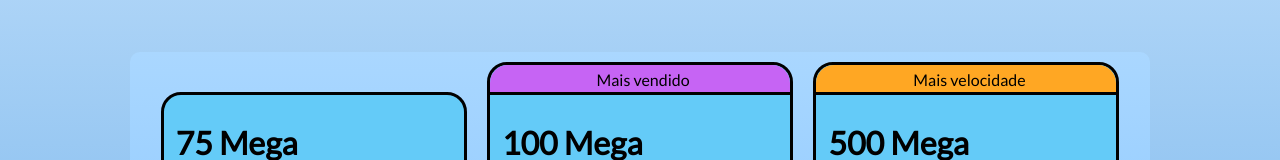
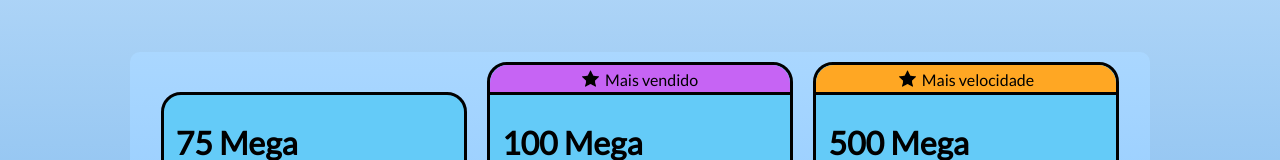
Before and after one commit to tvbrgamer/Konnect, a website: page html/index.html in a window 1280 px wide. Shown: the part 340-500 px from the top of the page. Drawn offline with nearby package versions, Linux system fonts and the light colour scheme; the site is published under a folder, as on GitHub Pages, so addresses that start at the root find nothing; a script that the page names is missing.

Commit message:
fix star image

```diff
--- a/html/index.html
+++ b/html/index.html
@@ -131,7 +131,7 @@
 
         <div class="cardBox">
             <div class="cardTop" id="cardMaisvendido">
-                <img src="/imagens/estrela.png" alt="" srcset="">
+                <img src="./imagens/estrela.png" alt="" srcset="">
                 <span>&nbsp Mais vendido</span>
             </div>
             <div class="cardItem">
@@ -158,7 +158,7 @@
 
         <div class="cardBox">
             <div class="cardTop" id="cardMaisvelocidade">
-                <img src="/imagens/estrela.png" alt="" srcset="">
+                <img src="./imagens/estrela.png" alt="" srcset="">
                 <span>&nbsp Mais velocidade</span>
             </div>
             <div class="cardItem">
```
